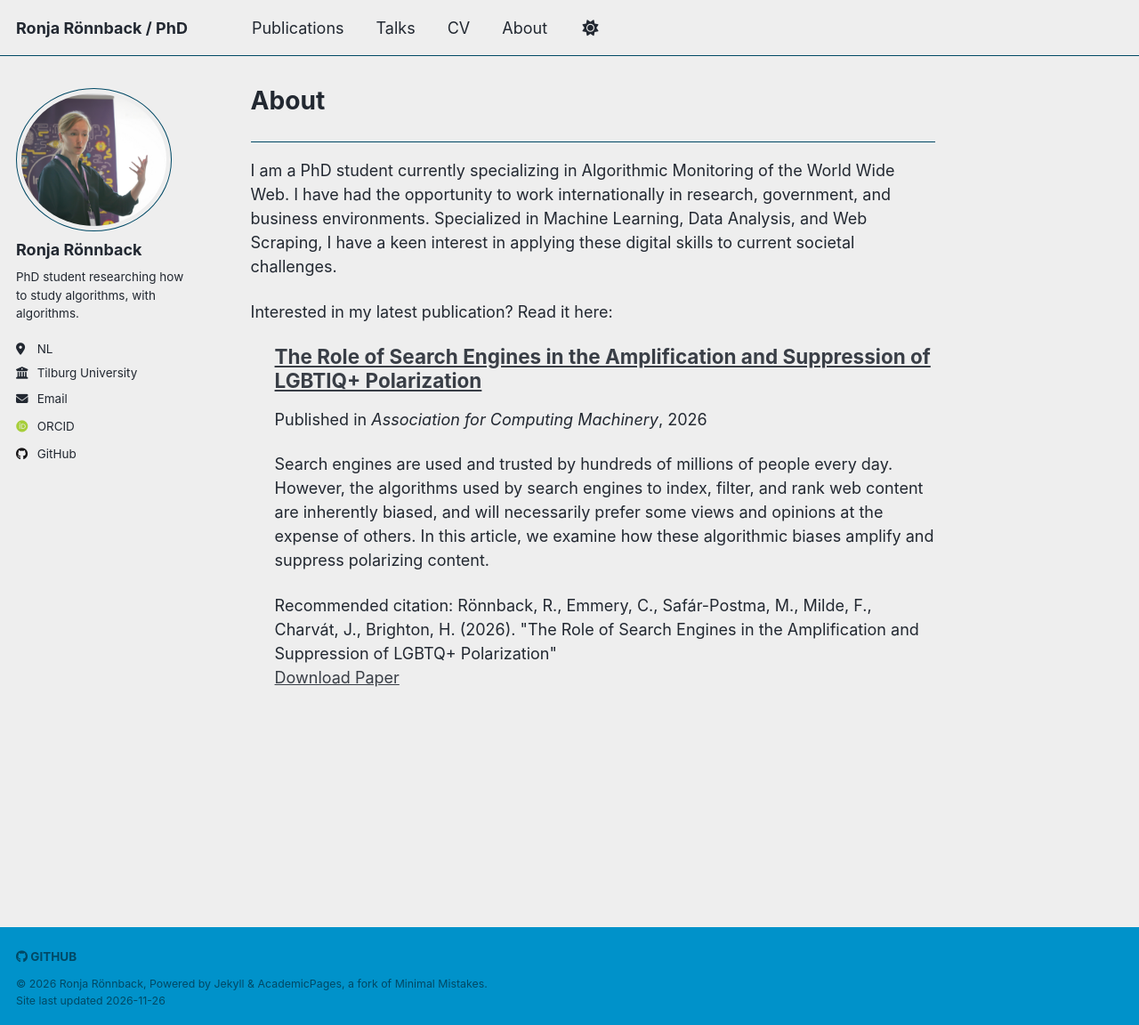
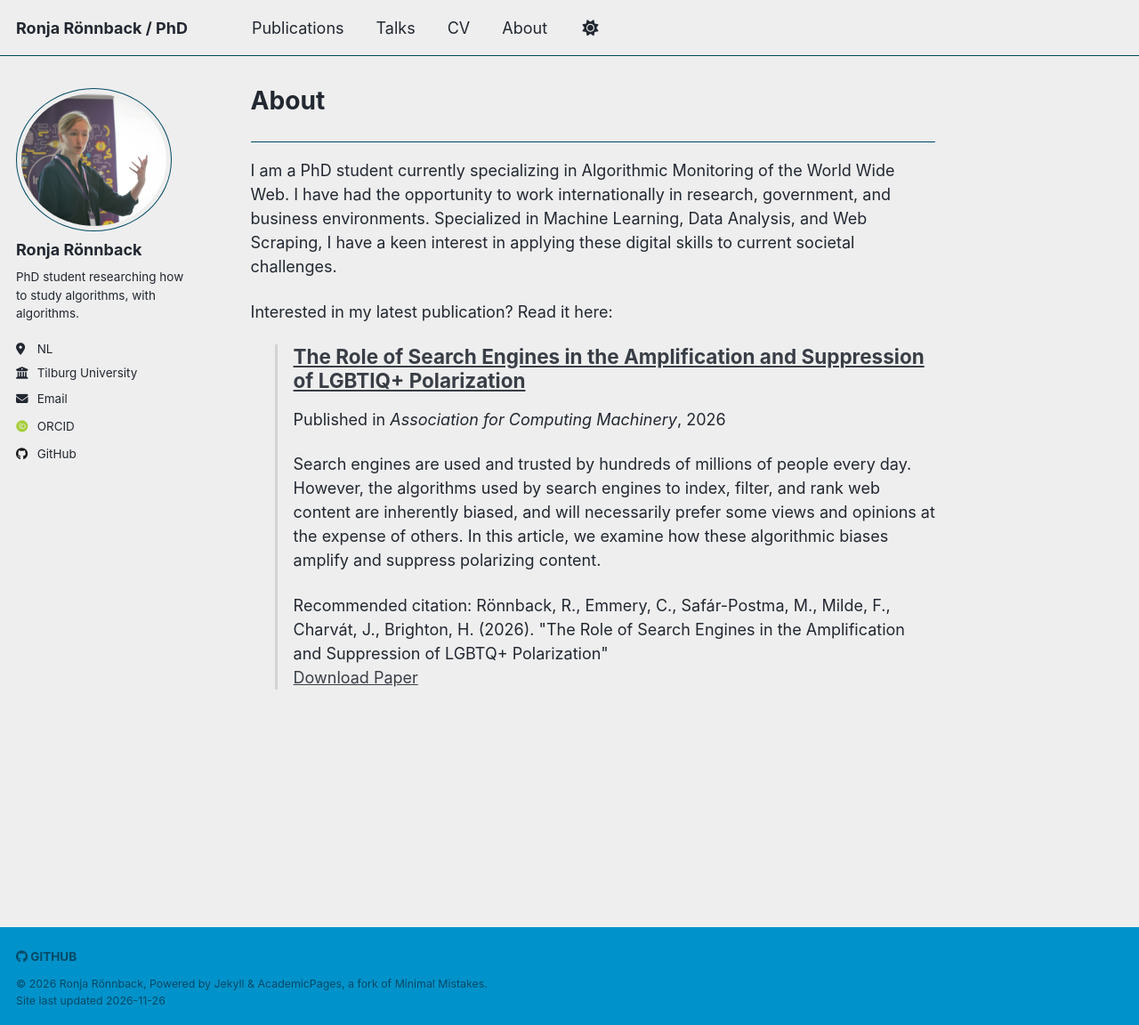
Before and after one commit to rtronnback/rtronnback.github.io, a Jekyll site: the page built from _pages/about.md, in a window 1280 px wide and 1152 px high. Shown: the whole window at 89% size. Built offline with Jekyll 4.4.1, drawn with Linux system fonts in a browser that asks for light colours; some web fonts are replaced; a script that is not in the unit is left out.

Commit message:
Update main.scss

```diff
--- a/assets/css/main.scss
+++ b/assets/css/main.scss
@@ -44,4 +44,6 @@
 
 .publication-indent {
   margin-left: 1.5rem;
+  padding-left: 1rem;
+  border-left: 3px solid #d3d3d3;
 }
```
